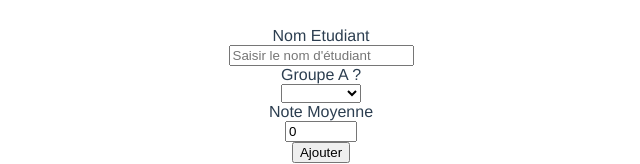
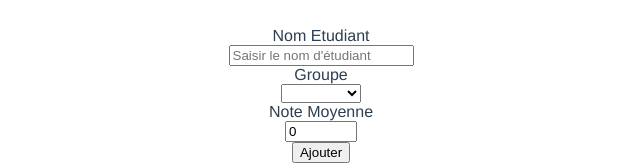
Before and after one commit to AFKBETO/S6Web, a Vue app in the folder TP3/helloworld/: page /ex2 in a window 1280 px wide. Shown: the part 139-303 px from the top of the page, without its empty margins (319-959 px from the left). Built offline with nearby package versions, Linux system fonts and the light colour scheme.

Commit message:
minor fix

```diff
--- a/TP3/helloworld/src/views/FormEtudiant.vue
+++ b/TP3/helloworld/src/views/FormEtudiant.vue
@@ -5,7 +5,7 @@
             <input id="nom" type="text" v-model="nom" placeholder="Saisir le nom d'étudiant" required>
         </div>
         <div>
-            <label for="groupeA">Groupe A ?</label><br>
+            <label for="groupeA">Groupe</label><br>
             <select id="groupe" v-model="groupeA">
                 <option value="grA" selected="selected">Groupe A</option>
                 <option value="grB">Groupe B</option>
```
